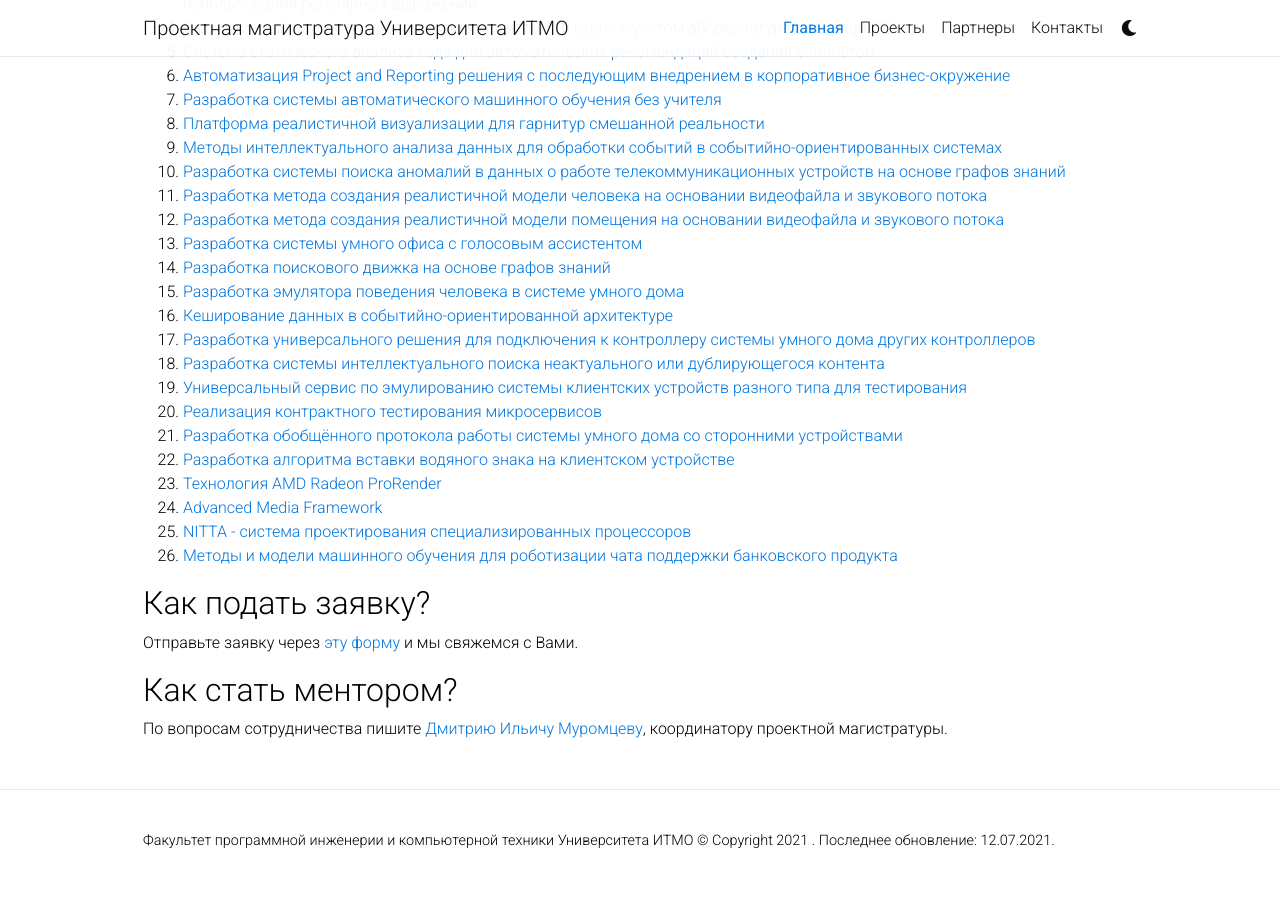
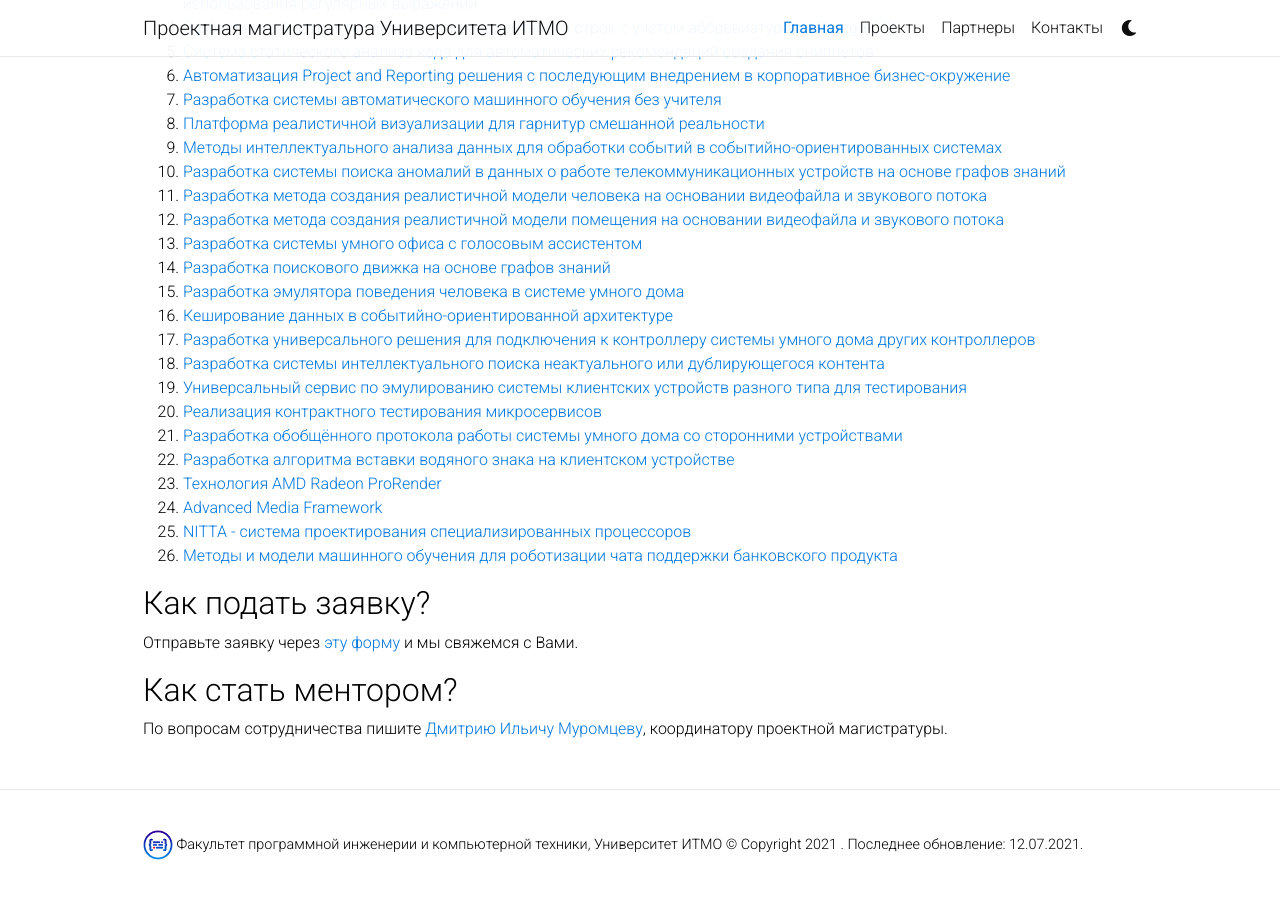
Before and after one commit to itmo-cse/itmo-cse.github.io, a Jekyll site: the page built from _pages/project-based-masters.md, in a window 1280 px wide and 900 px high, scrolled down 1907 px. Built offline with Jekyll 4.4.1, drawn with Linux system fonts in a browser that asks for light colours; nearby versions of some CDN libraries; a style sheet for code colours, icons or effects is not loaded.

Commit message:
add pikt logo to footer

```diff
--- a/_includes/footer.html
+++ b/_includes/footer.html
@@ -21,7 +21,9 @@
 <footer class="sticky-bottom mt-5">
     <div class="container">
 
-    Факультет программной инженерии и компьютерной техники <a href="https://www.itmo.ru" style="color:black;">Университета ИТМО</a> &copy; Copyright {{ site.time | date: '%Y' }} {{ site.first_name }} {{ site.middle_name }} {{ site.last_name }}.
+<img src="assets/img/partners/pikt.png"  alt="pikt">
+      Факультет программной инженерии и компьютерной техники,
+    <a href="https://www.itmo.ru" style="color:black;">Университет ИТМО</a> &copy; Copyright {{ site.time | date: '%Y' }} {{ site.first_name }} {{ site.middle_name }} {{ site.last_name }}.
     {{ site.footer_text }}
     {% if site.impressum_path %}
     <a href="{{ site.url }}{{ site.baseurl }}{{ site.impressum_path }}">Impressum</a>.
```
Also changed, not shown: _partners/dt.md (+1 -1 lines), assets/img/partners/pikt.png (added).
